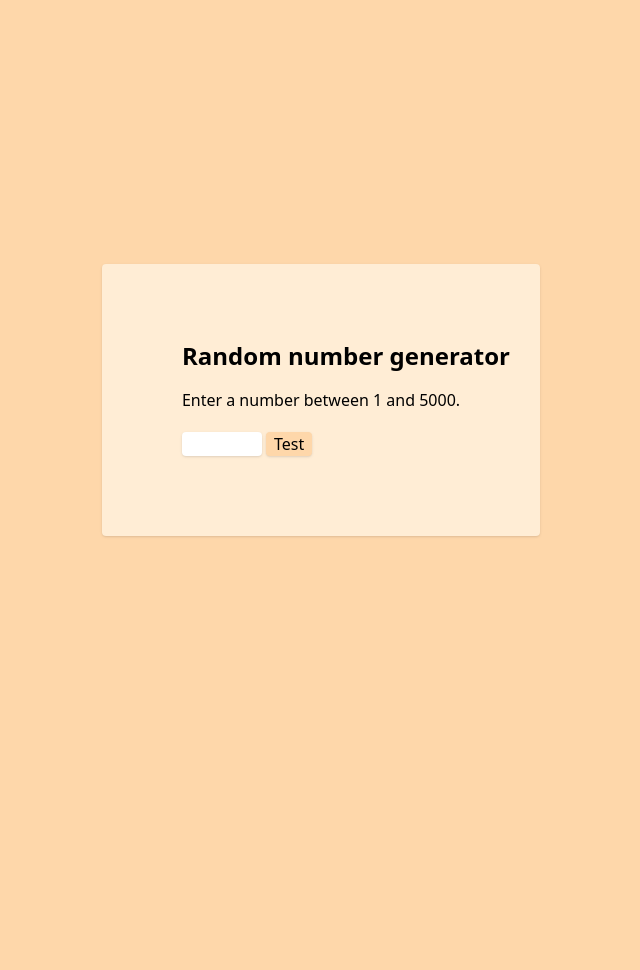
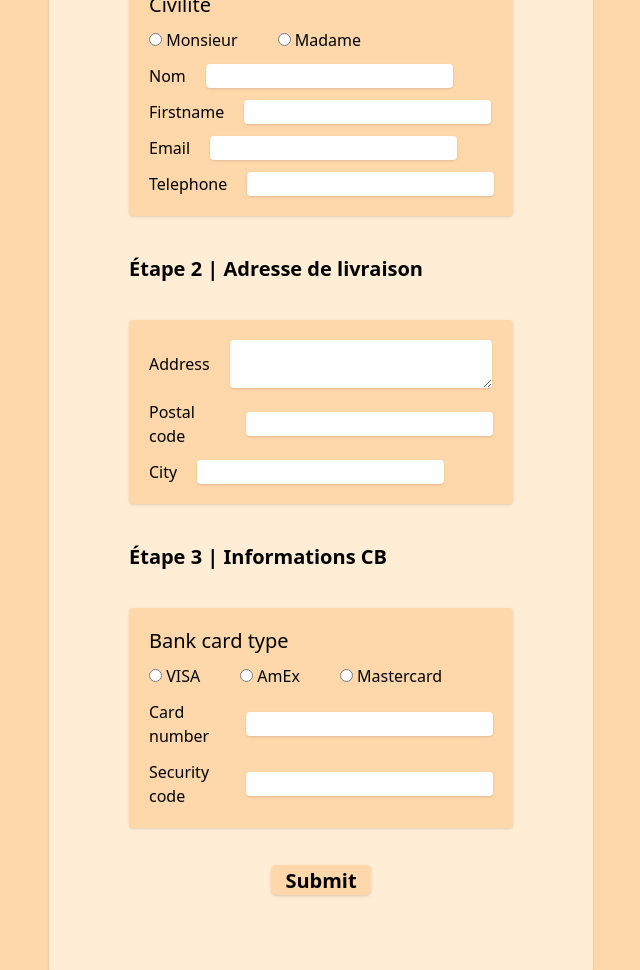
Before and after one commit to Zeta002/js-tp, a website: page tp2/index.html in a window 1280 px wide. Shown: the whole page, without its empty margins (319-959 px from the left). Before the commit the page ends 800 px from the top, so only its background shows below. Drawn offline with Linux system fonts and the light colour scheme.

Commit message:
Exercice 5 version sans regex, donc quasiment terminer

```diff
--- a/tp2/index.html
+++ b/tp2/index.html
@@ -9,10 +9,11 @@
 
     <link rel="stylesheet" href="style.css">
     <link rel="stylesheet" href="../output.css">
-<!--    <script src="calculator.js" defer></script>-->
-<!--    <script src="celcius-fahrenheit.js" defer></script>-->
-<!--    <script src="slide-puzzle.js" defer></script>-->
-    <script src="rng-game.js" defer></script>
+    <!--    <script src="calculator.js" defer></script>-->
+    <!--    <script src="celcius-fahrenheit.js" defer></script>-->
+    <!--    <script src="slide-puzzle.js" defer></script>-->
+    <!--    <script src="rng-game.js" defer></script>-->
+    <script src="formulaire.js" defer></script>
 </head>
 <body class="bg-orange-200 flex flex-row h-screen items-center justify-center">
 
@@ -87,18 +88,98 @@
 <!--</div>-->
 
 <!--EXERCICE 4-->
-<div id="game" class="flex flex-col gap-5 bg-orange-100 p-20 rounded shadow">
-    <h1 id="title" class="scale-150 font-bold origin-left">Random number generator</h1>
-    <p id="order">Enter a number between 1 and 5000.</p>
-    <div id="inline">
-        <label for="number">
-            <input type="number" id="number" class="w-20 text-center rounded shadow [appearance:textfield] [&::-webkit-outer-spin-button]:appearance-none [&::-webkit-inner-spin-button]:appearance-none">
+<!--<div id="game" class="flex flex-col gap-5 bg-orange-100 p-20 rounded shadow">-->
+<!--    <h1 id="title" class="scale-150 font-bold origin-left">Random number generator</h1>-->
+<!--    <p id="order">Enter a number between 1 and 5000.</p>-->
+<!--    <div id="inline">-->
+<!--        <label for="number">-->
+<!--            <input type="number" id="number" class="w-20 text-center rounded shadow [appearance:textfield] [&::-webkit-outer-spin-button]:appearance-none [&::-webkit-inner-spin-button]:appearance-none">-->
+<!--        </label>-->
+<!--        <button id="test" class="bg-orange-200 px-2 rounded shadow active:bg-green-200">Test</button>-->
+<!--        <span id="too-low" class="invisible text-green-400">Too low</span>-->
+<!--        <span id="too-high" class="invisible text-red-400">Too high</span>-->
+<!--    </div>-->
+<!--</div>-->
+
+<!--EXERCICE 5-->
+<form action="" class="bg-orange-100 p-20 rounded shadow w-auto flex flex-col gap-10">
+    <h1 class="scale-125 origin-left font-bold">Étape 1 | Identité</h1>
+<!--    <div class="separator bg-gray-600 w-fit h-1"></div>-->
+    <div id="step1" class="flex flex-col gap-3 bg-orange-200 p-5 rounded shadow w-96">
+        <h2 class="scale-125 origin-left">Civilité</h2>
+        <div class="flex gap-10">
+            <label for="civilite1">
+                <input type="radio" id="civilite1" name="civilite" class="civilite">
+                Monsieur
+            </label>
+            <label for="civilite2">
+                <input type="radio" id="civilite2" name="civilite" class="civilite">
+                Madame
+            </label>
+        </div>
+
+        <label for="name" class="flex gap-5">
+            Nom
+            <input type="text" id="name" class="rounded shadow px-2">
         </label>
-        <button id="test" class="bg-orange-200 px-2 rounded shadow active:bg-green-200">Test</button>
-        <span id="too-low" class="invisible text-green-400">Too low</span>
-        <span id="too-high" class="invisible text-red-400">Too high</span>
+        <label for="firstname" class="flex gap-5">
+            Firstname
+            <input type="text" id="firstname" class="rounded shadow px-2">
+        </label>
+        <label for="email" class="flex gap-5">
+            Email
+            <input type="text" id="email" class="rounded shadow px-2">
+        </label>
+        <label for="name" class="flex gap-5">
+            Telephone
+            <input type="tel" id="tel" class="rounded shadow px-2">
+        </label>
     </div>
-</div>
+
+    <h1 class="scale-125 origin-left font-bold">Étape 2 | Adresse de livraison</h1>
+    <div id="step2" class="flex flex-col gap-3 bg-orange-200 p-5 rounded shadow w-96">
+        <label for="address" class="flex items-center gap-5">
+            Address
+            <textarea id="address" cols="25" rows="2" class="rounded shadow px-2"></textarea>
+        </label>
+        <label for="postal-code" class="flex items-center gap-5">
+            Postal code
+            <input type="text" id="postal-code" class="rounded shadow px-2">
+        </label>
+        <label for="city" class="flex items-center gap-5">
+            City
+            <input type="text" id="city" class="rounded shadow px-2">
+        </label>
+    </div>
+
+    <h1 class="scale-125 origin-left font-bold">Étape 3 | Informations CB</h1>
+    <div id="step3" class="flex flex-col gap-3 bg-orange-200 p-5 rounded shadow w-96">
+        <h2 class="scale-125 origin-left">Bank card type</h2>
+        <div class="flex gap-10">
+            <label for="cb-type1">
+                <input type="radio" id="cb-type1" name="cb-type" class="cb-type">
+                VISA
+            </label>
+            <label for="cb-type2">
+                <input type="radio" id="cb-type2" name="cb-type" class="cb-type">
+                AmEx
+            </label>
+            <label for="cb-type3">
+                <input type="radio" id="cb-type3" name="cb-type" class="cb-type">
+                Mastercard
+            </label>
+        </div>
+        <label for="card-number" class="flex items-center gap-5">
+            Card number
+            <input type="text" id="card-number" class="rounded shadow px-2">
+        </label>
+        <label for="security-code" class="flex items-center gap-5">
+            Security code
+            <input type="text" id="security-code" class="rounded shadow px-2">
+        </label>
+    </div>
+    <button id="submit-btn" type="submit" class="bg-orange-200 px-2 rounded shadow active:bg-green-200 w-20 scale-125 font-bold self-center">Submit</button>
+</form>
 
 </body>
 </html>
```
Also changed, not shown: output.css.
